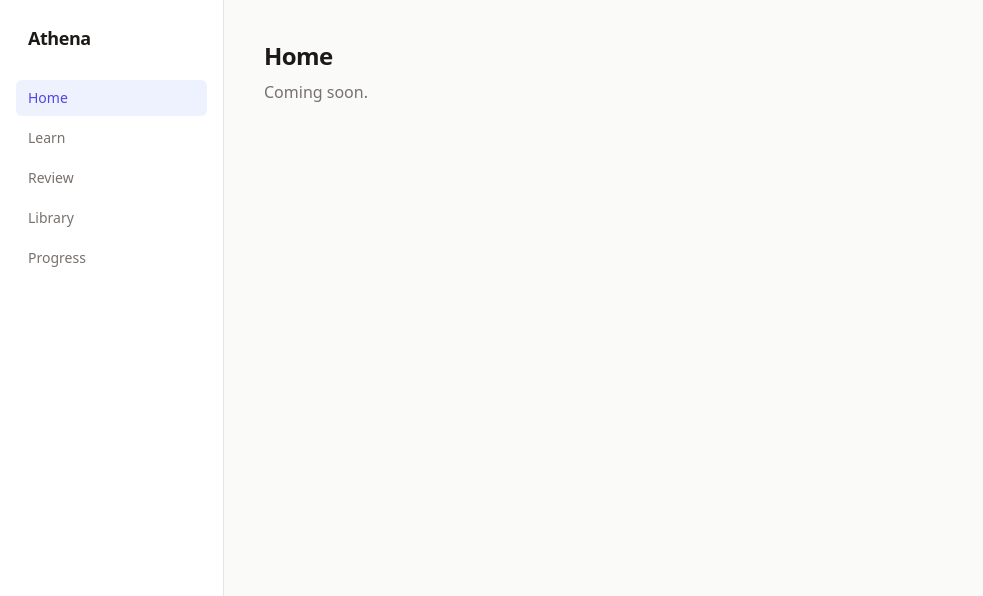
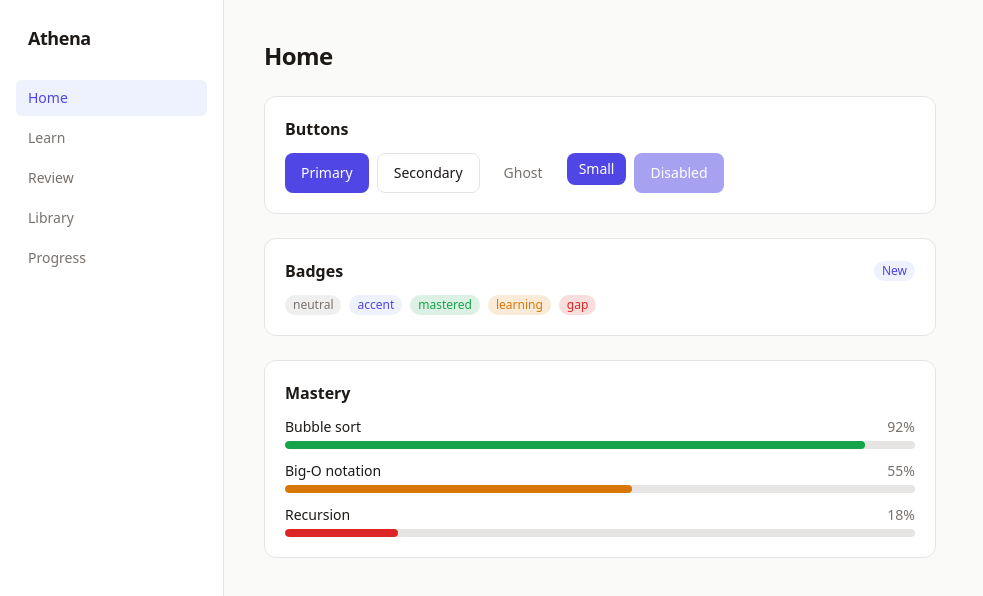
Before and after one commit to yangzhie/athena, a React (Vite) app: page / in a window 1280 px wide. Shown: the top 596 px of the page, without its empty margins (0-983 px from the left). Built offline with nearby package versions, Linux system fonts and the light colour scheme.

Commit message:
feat: shared UI primitives

```diff
--- /dev/null
+++ b/src/components/ui/Badge.tsx
@@ -0,0 +1,20 @@
+import type { ReactNode } from 'react'
+import { cn } from '../../lib/cn'
+
+export type Tone = 'neutral' | 'accent' | 'good' | 'warn' | 'bad'
+
+const tones: Record<Tone, string> = {
+  neutral: 'bg-line/60 text-muted',
+  accent: 'bg-accent-soft text-accent',
+  good: 'bg-good/15 text-good',
+  warn: 'bg-warn/15 text-warn',
+  bad: 'bg-bad/15 text-bad',
+}
+
+export function Badge({ tone = 'neutral', children }: { tone?: Tone; children: ReactNode }) {
+  return (
+    <span className={cn('inline-flex items-center rounded-full px-2 py-0.5 text-xs font-medium', tones[tone])}>
+      {children}
+    </span>
+  )
+}
--- /dev/null
+++ b/src/components/ui/Button.tsx
@@ -0,0 +1,38 @@
+import type { ButtonHTMLAttributes } from 'react'
+import { cn } from '../../lib/cn'
+
+type Variant = 'primary' | 'secondary' | 'ghost'
+type Size = 'sm' | 'md'
+
+const variants: Record<Variant, string> = {
+  primary: 'bg-accent text-white hover:opacity-90',
+  secondary: 'border border-line bg-surface text-ink hover:bg-line/50',
+  ghost: 'text-muted hover:bg-line/50 hover:text-ink',
+}
+
+const sizes: Record<Size, string> = {
+  sm: 'h-8 px-3 text-sm',
+  md: 'h-10 px-4 text-sm',
+}
+
+export interface ButtonProps extends ButtonHTMLAttributes<HTMLButtonElement> {
+  variant?: Variant
+  size?: Size
+}
+
+export function Button({ variant = 'primary', size = 'md', className, type = 'button', ...props }: ButtonProps) {
+  return (
+    <button
+      type={type}
+      className={cn(
+        'inline-flex items-center justify-center gap-2 rounded-lg font-medium transition',
+        'focus-visible:outline-2 focus-visible:outline-offset-2 focus-visible:outline-accent',
+        'disabled:pointer-events-none disabled:opacity-50',
+        variants[variant],
+        sizes[size],
+        className,
+      )}
+      {...props}
+    />
+  )
+}
--- /dev/null
+++ b/src/components/ui/Card.tsx
@@ -0,0 +1,22 @@
+import type { HTMLAttributes, ReactNode } from 'react'
+import { cn } from '../../lib/cn'
+
+export interface CardProps extends Omit<HTMLAttributes<HTMLDivElement>, 'title'> {
+  title?: ReactNode
+  /** Optional element on the right of the title row, e.g. a Badge or Button. */
+  action?: ReactNode
+}
+
+export function Card({ title, action, className, children, ...props }: CardProps) {
+  return (
+    <div className={cn('rounded-xl border border-line bg-surface p-5', className)} {...props}>
+      {(title || action) && (
+        <div className="mb-3 flex items-center justify-between gap-3">
+          {title && <h2 className="font-semibold">{title}</h2>}
+          {action}
+        </div>
+      )}
+      {children}
+    </div>
+  )
+}
--- /dev/null
+++ b/src/components/ui/MasteryBar.tsx
@@ -0,0 +1,39 @@
+import { cn } from '../../lib/cn'
+
+export interface MasteryBarProps {
+  /** Mastery estimate from 0 to 1. */
+  value: number
+  label?: string
+  className?: string
+}
+
+function tone(value: number) {
+  if (value >= 0.8) return 'bg-good'
+  if (value >= 0.4) return 'bg-warn'
+  return 'bg-bad'
+}
+
+export function MasteryBar({ value, label, className }: MasteryBarProps) {
+  const v = Math.min(1, Math.max(0, value))
+  const pct = Math.round(v * 100)
+  return (
+    <div className={className}>
+      {label && (
+        <div className="mb-1 flex justify-between text-sm">
+          <span>{label}</span>
+          <span className="text-muted tabular-nums">{pct}%</span>
+        </div>
+      )}
+      <div
+        className="h-2 overflow-hidden rounded-full bg-line"
+        role="progressbar"
+        aria-valuemin={0}
+        aria-valuemax={100}
+        aria-valuenow={pct}
+        aria-label={label ?? 'Mastery'}
+      >
+        <div className={cn('h-full rounded-full transition-all', tone(v))} style={{ width: `${pct}%` }} />
+      </div>
+    </div>
+  )
+}
--- /dev/null
+++ b/src/components/ui/index.ts
@@ -0,0 +1,8 @@
+export { Button } from './Button'
+export type { ButtonProps } from './Button'
+export { Card } from './Card'
+export type { CardProps } from './Card'
+export { Badge } from './Badge'
+export type { Tone } from './Badge'
+export { MasteryBar } from './MasteryBar'
+export type { MasteryBarProps } from './MasteryBar'
--- a/src/features/home/HomePage.tsx
+++ b/src/features/home/HomePage.tsx
@@ -1,8 +1,38 @@
+import { Badge, Button, Card, MasteryBar } from '../../components/ui'
+
+// Temporary preview of the UI primitives. Replaced by the real Home page next step.
 export default function HomePage() {
   return (
-    <section>
+    <section className="max-w-2xl space-y-6">
       <h1 className="text-2xl font-semibold tracking-tight">Home</h1>
-      <p className="mt-2 text-muted">Coming soon.</p>
+
+      <Card title="Buttons">
+        <div className="flex flex-wrap gap-2">
+          <Button>Primary</Button>
+          <Button variant="secondary">Secondary</Button>
+          <Button variant="ghost">Ghost</Button>
+          <Button size="sm">Small</Button>
+          <Button disabled>Disabled</Button>
+        </div>
+      </Card>
+
+      <Card title="Badges" action={<Badge tone="accent">New</Badge>}>
+        <div className="flex flex-wrap gap-2">
+          <Badge>neutral</Badge>
+          <Badge tone="accent">accent</Badge>
+          <Badge tone="good">mastered</Badge>
+          <Badge tone="warn">learning</Badge>
+          <Badge tone="bad">gap</Badge>
+        </div>
+      </Card>
+
+      <Card title="Mastery">
+        <div className="space-y-3">
+          <MasteryBar label="Bubble sort" value={0.92} />
+          <MasteryBar label="Big-O notation" value={0.55} />
+          <MasteryBar label="Recursion" value={0.18} />
+        </div>
+      </Card>
     </section>
   )
 }
--- /dev/null
+++ b/src/lib/cn.ts
@@ -0,0 +1,4 @@
+/** Join class names, skipping falsy values: cn('a', cond && 'b'). */
+export function cn(...classes: (string | false | null | undefined)[]) {
+  return classes.filter(Boolean).join(' ')
+}
```
